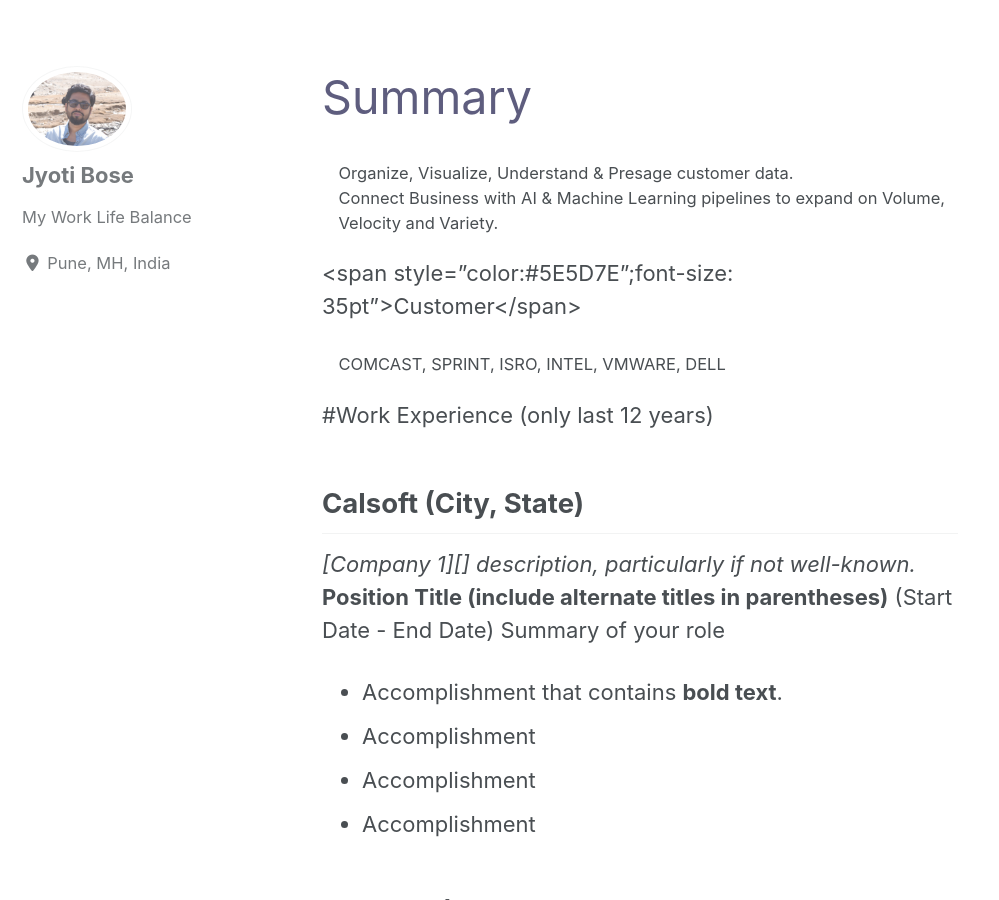
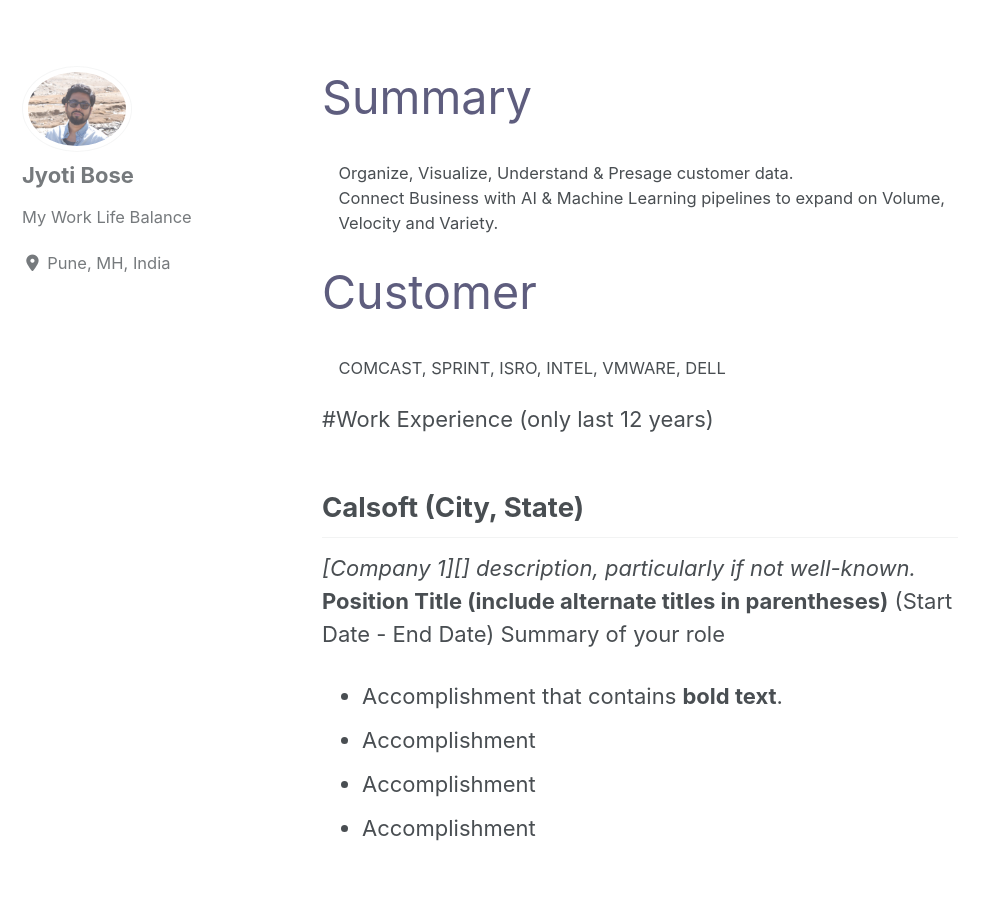
Before and after one commit to ijbo/myProfile, a Jekyll site: the page built from _pages/about.md, in a window 1280 px wide and 900 px high, scrolled down 925 px. Shown: the whole window, without its empty margins (0-999 px from the left). Built offline with Jekyll 4.4.1, drawn with Linux system fonts in a browser that asks for light colours; cached includes are drawn as plain includes; nearby versions of some CDN libraries.

Commit message:
Update about.md

```diff
--- a/_pages/about.md
+++ b/_pages/about.md
@@ -10,7 +10,7 @@ header:
   <dd>Connect Business with AI & Machine Learning pipelines to expand on Volume, Velocity and Variety.</dd>
 </dl>
 
-<span style="color:#5E5D7E";font-size: 35pt">Customer</span>
+<span style="color:#5E5D7E;font-size: 35pt">Customer</span>
 <dl>
   <dd>COMCAST, SPRINT, ISRO, INTEL, VMWARE, DELL</dd>
 </dl>
```
